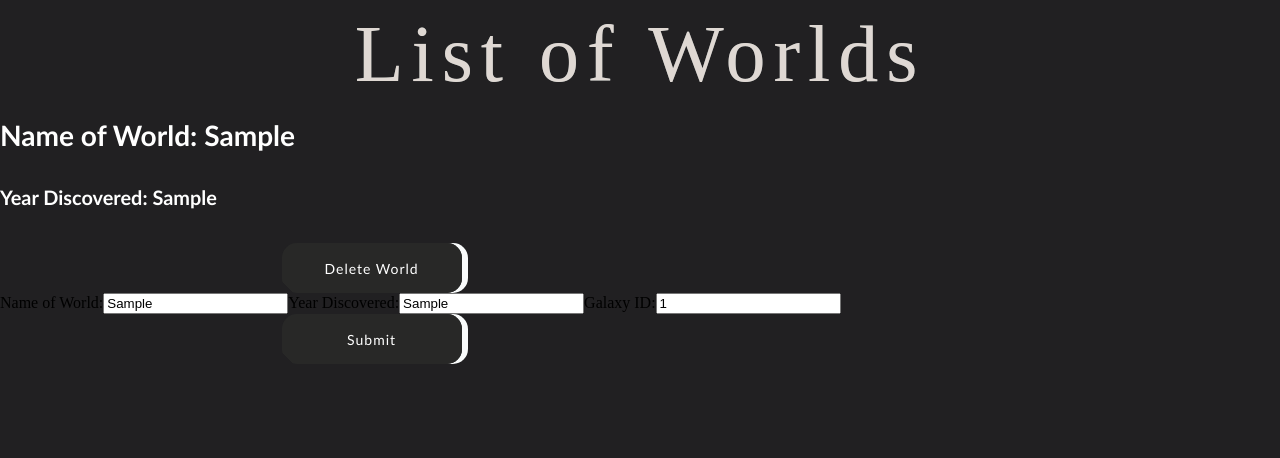
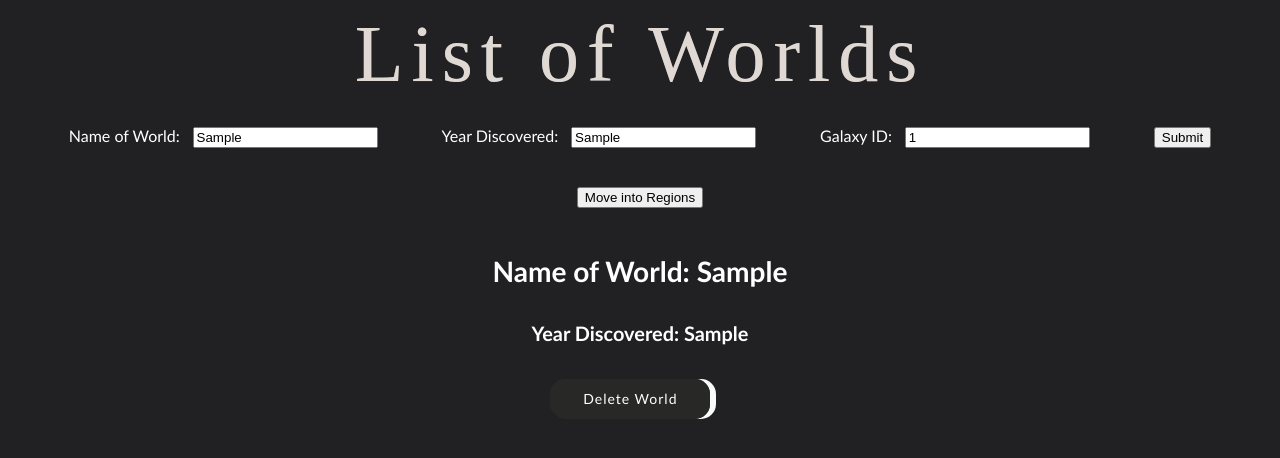
Before and after one commit to codecathonors/front-end, a React (Create React App) app: page /worlds in a window 1280 px wide. Both pictures are taken after typing "Sample", "Sample" into the empty fields and a click on the button "Submit". Shown: the top 458 px of the page. Built offline with nearby package versions, Linux system fonts and the light colour scheme; no server answers.

Commit message:
css regions

```diff
--- a/src/AddWorld.js
+++ b/src/AddWorld.js
@@ -1,4 +1,5 @@
 import React, { useState } from "react";
+import { useNavigate } from "react-router-dom";
 
 function AddWorld({ handleNewWorld }) {
     const [name_of_world, setNameOfWorld] = useState("")
@@ -18,7 +19,7 @@ function AddWorld({ handleNewWorld }) {
         fetch("http://localhost:9292/worlds/", {
             method: "POST",
             headers: {
-                'Content-Type':'application/json'
+                'Content-Type': 'application/json'
             },
             body: JSON.stringify(newWorld)
         })
@@ -33,22 +34,33 @@ function AddWorld({ handleNewWorld }) {
         // setGalaxyId(1);
     }
 
+    const navigate = useNavigate()
+
+    function handleClick(e) {
+        setTimeout(() => {
+            // setEnter(!e.target.value)
+        }, 5000)
+        navigate("/regions/")
+    }
 
 
     return (
-        <div>
+        <div class="form">
             <form onSubmit={handleSubmit}>
                 <label>
                     Name of World:
-                    <input type="text" name="nameOfWorld" onChange={e => setNameOfWorld(e.target.value)} value={name_of_world}/>
+                    <input class="input-name-world" type="text" name="nameOfWorld" onChange={e => setNameOfWorld(e.target.value)} value={name_of_world} />
                     Year Discovered:
-                    <input type="text" name="yearDiscovered" onChange={e => setDiscoveredYear(e.target.value)} value={discovered_year}/>
+                    <input class="input-year-world" type="text" name="yearDiscovered" onChange={e => setDiscoveredYear(e.target.value)} value={discovered_year} />
                     Galaxy ID:
-                    <input type="text" name="GalaxyId" onChange={e => setGalaxyId(e.target.value)} value={galaxy_id}/>
+                    <input class="input-galaxy-world" type="text" name="GalaxyId" onChange={e => setGalaxyId(e.target.value)} value={galaxy_id} />
 
                 </label>
                 <button type="submit">Submit</button>
             </form>
+            <br></br>
+            <br></br>
+            <button onClick={handleClick} type="regions">Move into Regions</button>
         </div>
     )
 
--- a/src/RegionsList.js
+++ b/src/RegionsList.js
@@ -3,7 +3,7 @@ import SingleRegion from './SingleRegion'
 import AddRegion from "./AddRegion";
 
 
-function RegionsList( { regions, filteredDeletedRegion, handleNewRegion } ) {
+function RegionsList({ regions, filteredDeletedRegion, handleNewRegion }) {
 
 
   return (
@@ -18,11 +18,18 @@ function RegionsList( { regions, filteredDeletedRegion, handleNewRegion } ) {
       </div>
       <br></br>
       <br></br>
+      <br></br>
+      <br></br>
+      <AddRegion handleNewRegion={handleNewRegion} />
+      <br></br>
+      <br></br>
       <h2 class="text_worlds">{regions.map((region) => (
         <SingleRegion key={region.id} region={region} filteredDeletedRegion={filteredDeletedRegion} />
       ))}
       </h2>
-      <AddRegion handleNewRegion={handleNewRegion} />
+      <br></br>
+      <br></br>
+
     </div>
   )
 }
--- a/src/SingleRegion.js
+++ b/src/SingleRegion.js
@@ -1,17 +1,18 @@
 import React from 'react'
 
-function SingleRegion ( { region, filteredDeletedRegion }) {
+function SingleRegion({ region, filteredDeletedRegion }) {
 
     const handleDelete = () => {
         fetch(`http://localhost:9292/regions/${region.id}`, {
-            method:'DELETE',
-        }).then(res=>res.json())
-        .then(json=>console.log(json));
+            method: 'DELETE',
+        }).then(res => res.json())
+            .then(json => console.log(json));
         filteredDeletedRegion(region.id)
     }
 
     return (
         <>
+            <div class="text-detail">
                 {/* <h3>Name of Region:</h3> */}
                 <p>Name of Region: {region.name}</p>
                 <p>Area Chief: {region.chief}</p>
@@ -20,10 +21,13 @@ function SingleRegion ( { region, filteredDeletedRegion }) {
                 <p>Population: {region.population}</p>
                 <p>World ID: {region.world_id}</p>
                 {/* <p>Industrialized: {region.industrialized}</p> */}
-            <p>Industrialized: { String(region.industrialized)}</p>
-
-
-            <button onClick={handleDelete}> Delete Region </button>
+                <p>Industrialized: {String(region.industrialized)}</p>
+                <br></br>
+            </div>
+            <button class="delete-bttn" onClick={handleDelete}> Delete Region </button>
+            <br></br>
+            <br></br>
+            <br></br>
         </>
     )
 }
--- a/src/SingleWorld.js
+++ b/src/SingleWorld.js
@@ -1,20 +1,22 @@
 import React from 'react'
 
-function SingleWorld ( { world, filteredDeletedWorld }) {
+function SingleWorld({ world, filteredDeletedWorld }) {
 
     const handleDelete = () => {
         fetch(`http://localhost:9292/worlds/${world.id}`, {
-            method:'DELETE',
-        }).then(res=>res.json())
-        .then(json=>console.log(json));
+            method: 'DELETE',
+        }).then(res => res.json())
+            .then(json => console.log(json));
         filteredDeletedWorld(world.id)
     }
 
     return (
         <>
-            <h3>Name of World: {world.name_of_world}</h3>
-            <h5>Year Discovered: {world.discovered_year}</h5>
-            <button onClick={handleDelete}> Delete World </button>
+            <div class="text-detail">
+                <h3>Name of World: {world.name_of_world}</h3>
+                <h5>Year Discovered: {world.discovered_year}</h5>
+            </div>
+            <button class="delete-bttn" onClick={handleDelete}> Delete World </button>
         </>
     )
 }
--- a/src/WorldsList.js
+++ b/src/WorldsList.js
@@ -23,12 +23,17 @@ function WorldsList({ worlds, handleNewWorld, filteredDeletedWorld }) {
       </div>
       <br></br>
       <br></br>
+      <br></br>
+      <br></br>
+      <AddWorld handleNewWorld={handleNewWorld} />
+      <br></br>
       <h2 class="text_worlds">{worlds.map((world) => (
         <SingleWorld key={world.id} world={world} filteredDeletedWorld={filteredDeletedWorld} />
       ))}
       </h2>
+      <br></br>
+      <br></br>
       {/* <button>Add New World</button> */}
-      <AddWorld handleNewWorld={handleNewWorld} />
     </div>
   )
 }
--- a/src/index.css
+++ b/src/index.css
@@ -939,7 +939,7 @@ orange circle
 
 
 /* BUTTON CODE CSS */
-button,
+.button,
 button::after {
   width: 180px;
   height: 50px;
@@ -1043,6 +1043,116 @@ button:hover::after {
   font-family: 'Trebuchet MS', cursive;
   color: #fff;
 }
+
+
+/* BUTTON FOR DELETE */
+.delete-bttn,
+button::after {
+  width: 160px;
+  height: 40px;
+  margin-left: 43%;
+  margin-right: 43%;
+  font-size: 14px;
+  font-family: 'Trebuchet MS', cursive;
+  background: linear-gradient(45deg, transparent 5%, #282827 5%);
+  border: 0;
+  border-radius: 15px;
+  color: #fff;
+  letter-spacing: 1px;
+  line-height: 25px;
+  box-shadow: 6px 0px 0px #f9fbfb;
+  outline: transparent;
+  position: relative;
+}
+
+button::after {
+  --slice-0: inset(50% 50% 50% 50%);
+  --slice-1: inset(80% -6px 0 0);
+  --slice-2: inset(50% -6px 30% 0);
+  --slice-3: inset(10% -6px 85% 0);
+  --slice-4: inset(40% -6px 43% 0);
+  --slice-5: inset(80% -6px 5% 0);
+
+  content: 'RISK IT ALL';
+  display: block;
+  position: absolute;
+  top: 0;
+  left: 0;
+  right: 0;
+  bottom: 0;
+  background: linear-gradient(45deg, transparent 3%, #101110 3%, #e71207 5%, #fbf5f3 5%);
+  text-shadow: -3px -3px 0px #f82d05, 3px 3px 0px #151616;
+  clip-path: var(--slice-0);
+}
+
+button:hover::after {
+  animation: 1s glitch;
+  animation-timing-function: steps(2, end);
+}
+
+@keyframes glitch {
+  0% {
+    clip-path: var(--slice-1);
+    transform: translate(-20px, -10px);
+  }
+
+  10% {
+    clip-path: var(--slice-3);
+    transform: translate(10px, 10px);
+  }
+
+  20% {
+    clip-path: var(--slice-1);
+    transform: translate(-10px, 10px);
+  }
+
+  30% {
+    clip-path: var(--slice-3);
+    transform: translate(0px, 5px);
+  }
+
+  40% {
+    clip-path: var(--slice-2);
+    transform: translate(-5px, 0px);
+  }
+
+  50% {
+    clip-path: var(--slice-3);
+    transform: translate(5px, 0px);
+  }
+
+  60% {
+    clip-path: var(--slice-4);
+    transform: translate(5px, 10px);
+  }
+
+  70% {
+    clip-path: var(--slice-2);
+    transform: translate(-10px, 10px);
+  }
+
+  80% {
+    clip-path: var(--slice-5);
+    transform: translate(20px, -10px);
+  }
+
+  90% {
+    clip-path: var(--slice-1);
+    transform: translate(-10px, 0px);
+  }
+
+  100% {
+    clip-path: var(--slice-1);
+    transform: translate(0);
+  }
+}
+
+.text_worlds {
+  font-family: 'Trebuchet MS', cursive;
+  color: #fff;
+}
+
+
 
 /* TEXT FOR TITLES */
 
@@ -1279,3 +1389,35 @@ h1:nth-child(3) {
     opacity: 0.25;
   }
 }
+
+
+/* TEXT FOR DETAILS OF WORLDS AND REGIONS */
+
+.text-detail {
+  font-family: 'Trebuchet MS', cursive;
+  color: #fff;
+  text-align: center;
+}
+
+
+/* FORM FOR WORLDS */
+.form {
+  font-family: 'Trebuchet MS', cursive;
+  color: #fff;
+  text-align: center;
+}
+
+.input-name-world {
+  margin-right: 5%;
+  margin-left: 1%
+}
+
+.input-year-world {
+  margin-right: 5%;
+  margin-left: 1%
+}
+
+.input-galaxy-world {
+  margin-right: 5%;
+  margin-left: 1%
+}
```
Lines whose indentation alone changed are shown as unchanged.
